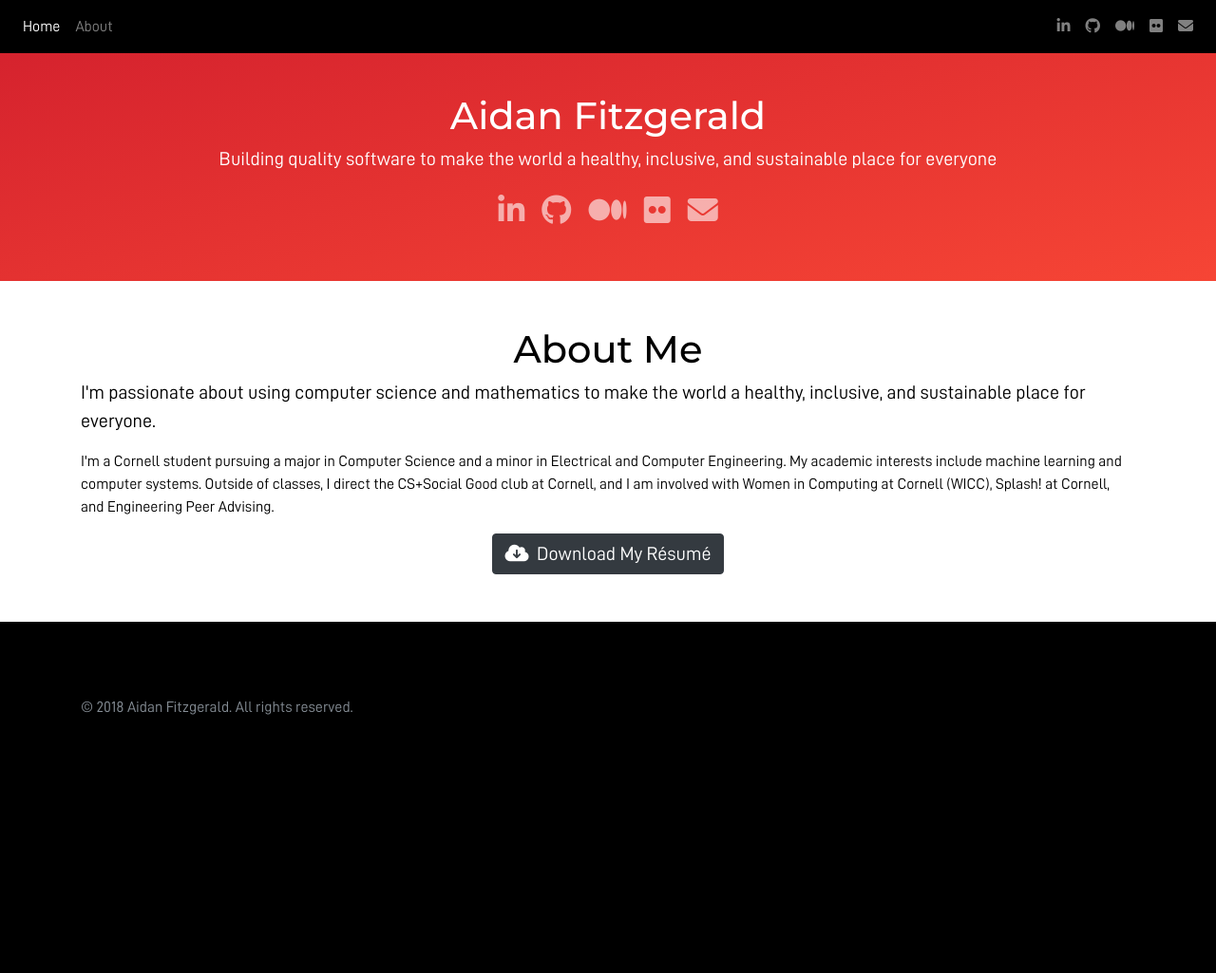
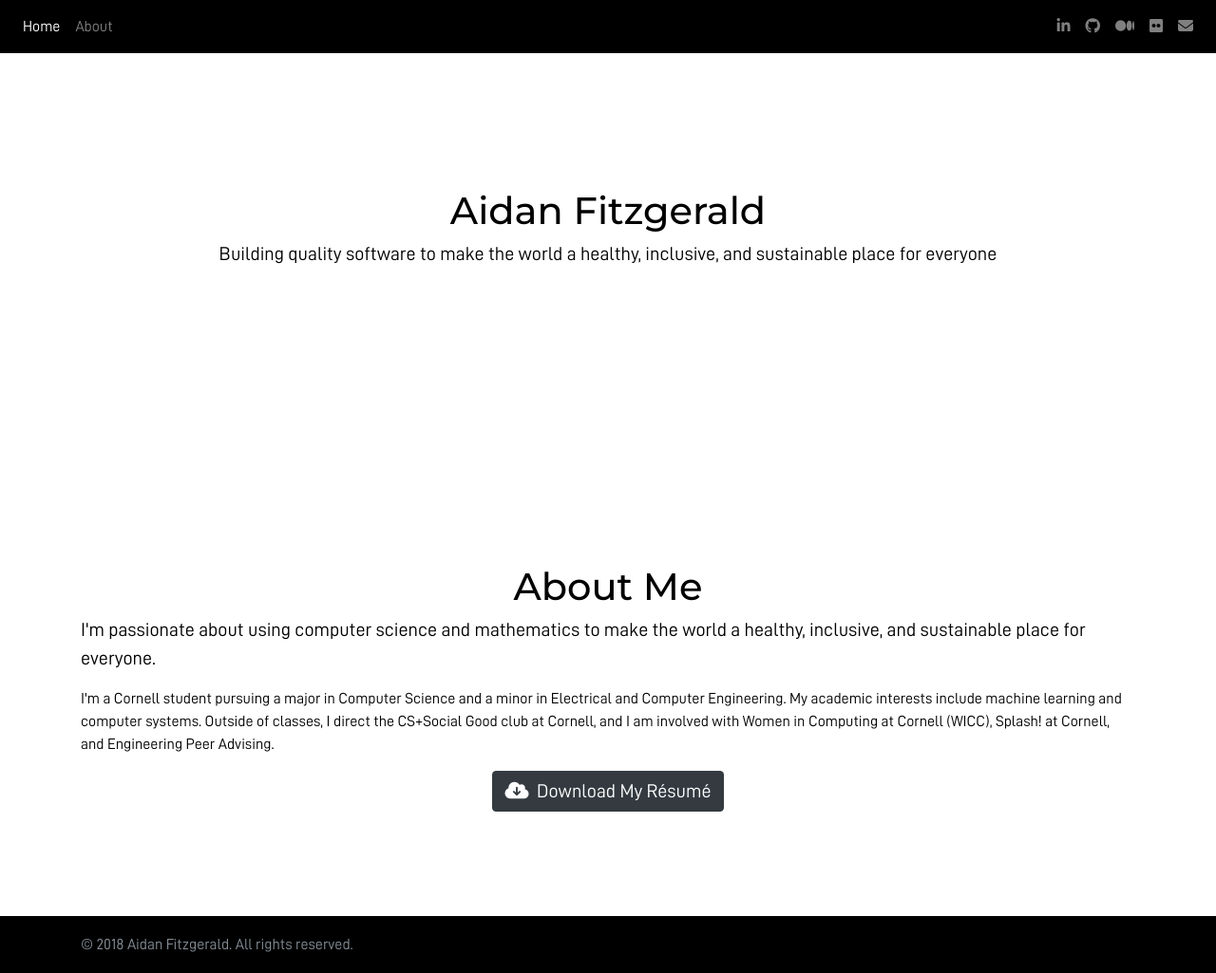
Before and after one commit to aidan-fitz/aidan-fitz.com, a Jekyll site: the page built from index.md, in a window 1280 px wide and 1025 px high. Shown: the whole window at 95% size. Built offline with Jekyll 4.4.1, drawn with Linux system fonts in a browser that asks for light colours; nearby versions of some CDN libraries.

Commit message:
Change all to white background, add padding around top section

```diff
--- a/css/style.scss
+++ b/css/style.scss
@@ -16,7 +16,7 @@ nav a.nav-link:active {
 }
 
 body {
-  background-color: black;
+  @extend %white-bg;
   font-family: "D-DIN", sans-serif; // play around with this
 }
 
@@ -62,8 +62,9 @@ section {
 // }
 
 #top {
-  @extend %gradient-bg;
-  padding-top: 100px;
+  @extend %white-bg;
+  padding-top: 200px;
+  padding-bottom: 200px;
 }
 
 #about {
```
